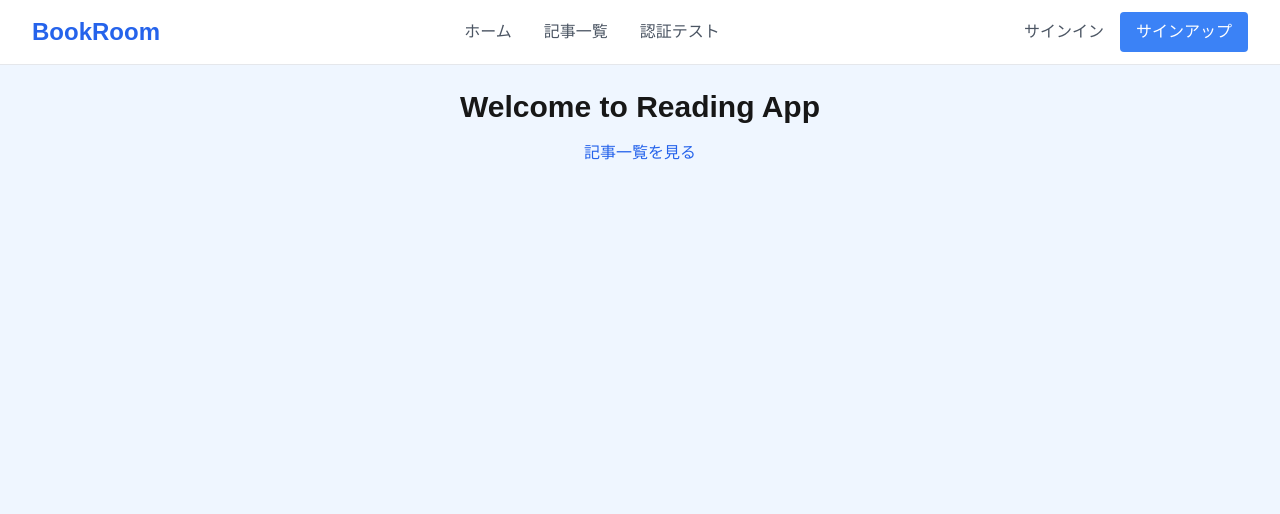
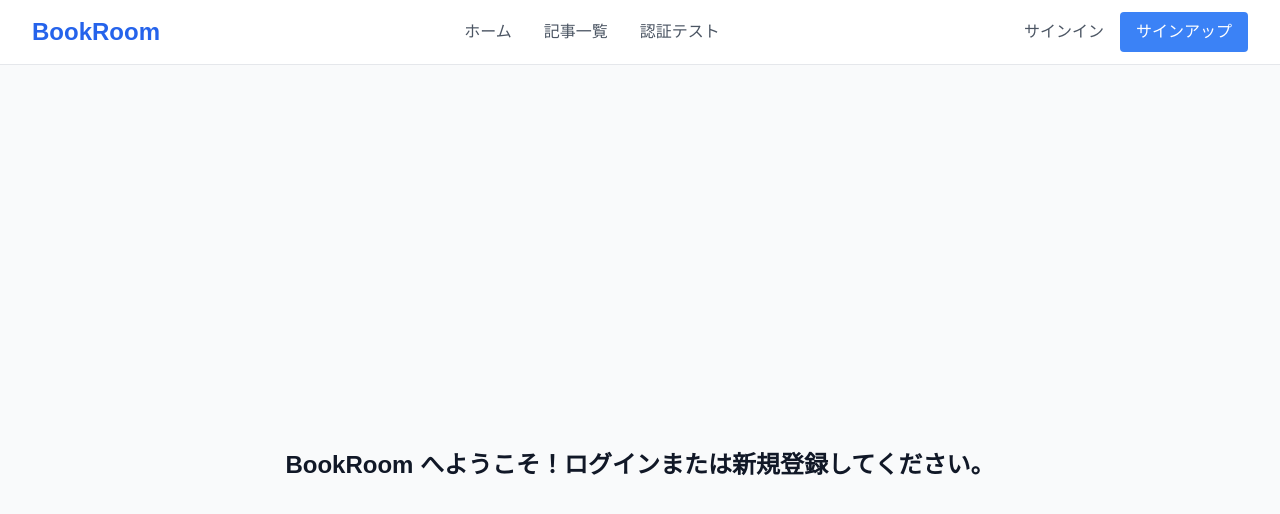
Before and after one commit to MatsumuraYuuki/book-room, a Next.js app in the folder next/: page / in a window 1280 px wide. Shown: the top 514 px of the page. Built offline with nearby package versions, Linux system fonts and the light colour scheme.

Commit message:
feat: ホームページで認証状態による画面切り替えを実装

```diff
--- a/next/src/app/page.tsx
+++ b/next/src/app/page.tsx
@@ -1,15 +1,24 @@
-// src/app/page.tsx
+'use client';
+
+import { useAuth } from '@/contexts/AuthContext';
+import { WelcomePage } from '@/components/WelcomePage';
+import { DashboardPage } from '@/components/DashboardPage';
+
 export default function HomePage() {
-  return (
-    <div className="bg-blue-50 min-h-screen">
-      <div className="container mx-auto max-w-4xl pt-6 px-4">
-        <h1 className="text-3xl font-bold text-center">Welcome to Reading App</h1>
-        <p className="text-center mt-4">
-          <a href="/articles" className="text-blue-600 hover:text-blue-800">
-            記事一覧を見る
-          </a>
-        </p>
+  const { user, loading } = useAuth(); // loading を使用
+
+  console.log('user:', user); // コンソールで確認
+  console.log('loading:', loading); // コンソールで確認
+
+  // 認証状態の確認中（ローディング中）
+  if (loading) {
+    return (
+      <div className="min-h-screen flex items-center justify-center">
+        <p>読み込み中...</p>
       </div>
-    </div>
-  );
+    );
+  }
+
+  // 認証状態に応じてコンポーネントを切り替え
+  return user ? <DashboardPage /> : <WelcomePage />;
 }
--- /dev/null
+++ b/next/src/components/DashboardPage.tsx
@@ -0,0 +1,15 @@
+'use client';
+
+import { useAuth } from '@/contexts/AuthContext';
+
+export function DashboardPage() {
+  const { user } = useAuth();
+
+  return (
+    <div className="min-h-screen flex items-center justify-center bg-gray-50">
+      <h1 className="text-2xl font-bold text-gray-900">
+        {user?.name}さん、ダッシュボードへようこそ！
+      </h1>
+    </div>
+  );
+}
--- /dev/null
+++ b/next/src/components/WelcomePage.tsx
@@ -0,0 +1,9 @@
+export function WelcomePage() {
+  return (
+    <div className="min-h-screen flex items-center justify-center bg-gray-50">
+      <h1 className="text-2xl font-bold text-gray-900">
+        BookRoom へようこそ！ログインまたは新規登録してください。
+      </h1>
+    </div>
+  );
+}
--- a/next/src/contexts/AuthContext.tsx
+++ b/next/src/contexts/AuthContext.tsx
@@ -32,7 +32,7 @@ export const AuthProvider = ({ children }: { children: React.ReactNode }) => {
   // 手紙を書くための材料（状態管理）useStateが値を変更する道具
   const [user, setUser] = useState<User | null>(null);
   const [isLoggedIn, setIsLoggedIn] = useState(false);
-  const [loading, setLoading] = useState(false);
+  const [loading, setLoading] = useState(true);
   const [error, setError] = useState<string | null>(null);
 
   // リロードまたはブラウザを閉じて再度開き、'user'がローカルストレージには残っているがstateはクリアされてしまった時に使われる
@@ -179,6 +179,7 @@ export const AuthProvider = ({ children }: { children: React.ReactNode }) => {
       setUser(savedUser);
       setIsLoggedIn(true);
     }
+    setLoading(false);
   }, []);
 
   const guestSignIn = async (): Promise<boolean> => {
```
